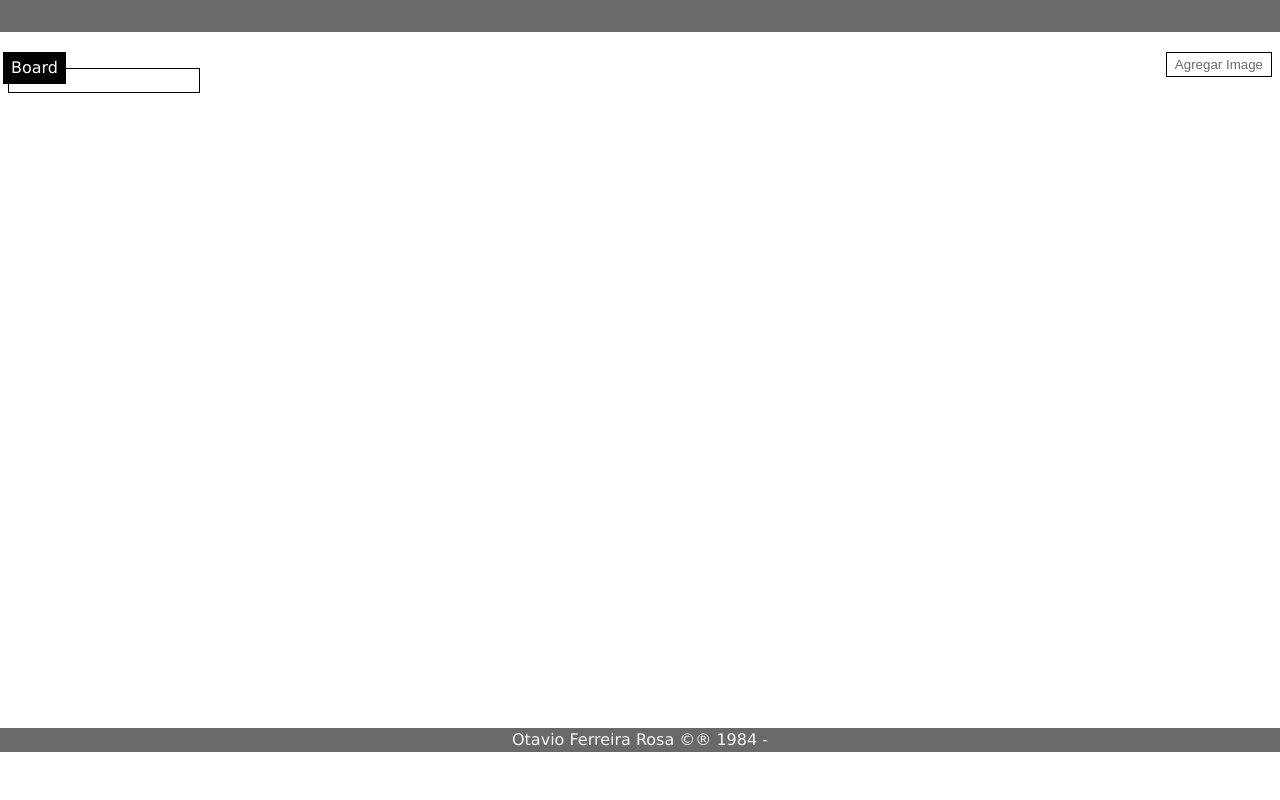
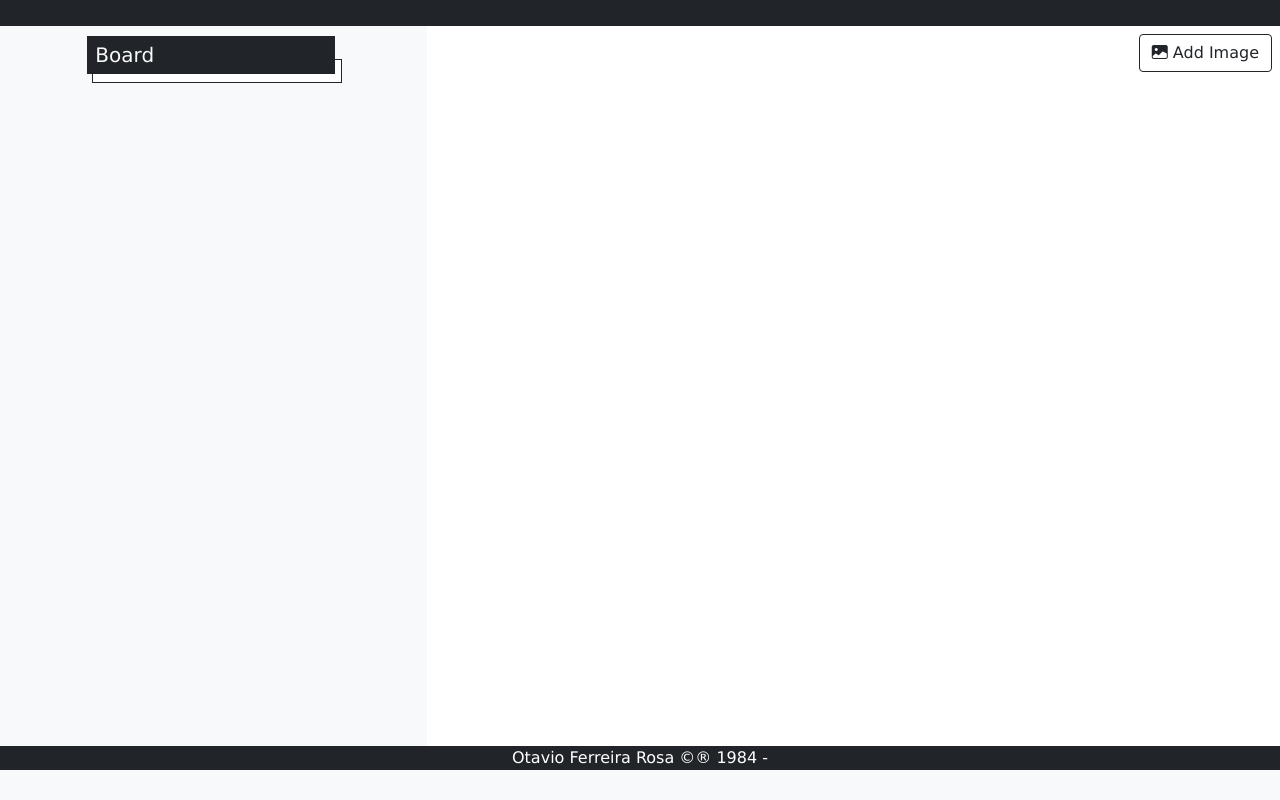
Before and after one commit to otomatico/ImageBoard, a PHP site: page /Infrastructure/Views/layout.html in a window 1280 px wide. Run offline with PHP 8.4, Linux system fonts and the light colour scheme; data comes from the database, SQL or seed files in the repository; data that the repository does not hold is empty; some libraries are stand-ins or nearby versions.

Commit message:
Split Page
partiendo pantalla y contenidos

```diff
--- a/API/Domain/enums.php
+++ b/API/Domain/enums.php
@@ -5,5 +5,5 @@ enum HttpMethod: string
     case POST = "POST";
     case PUT = "PUT";
     case DELETE = "DELETE";
-}
+};
 ?>
--- a/API/Infrastructure/Views/components/BoardList.js
+++ b/API/Infrastructure/Views/components/BoardList.js
@@ -12,26 +12,27 @@ export default class BoardList extends HTMLElement {
         let header = document.createElement("legend");
         let body = document.createElement("menu");
 
-        card.className="card";
-        header.className="card-title";
-        header.textContent="Board"
-        body.className="card-main";
+        header.textContent = "Board";
+        header.className = "fs-5";
+        body.className = "list-group list-group-flush w100";
+
         card.appendChild(header);
         card.appendChild(body);
         this.appendChild(card);
         let list = await this.#Get();
-        list.forEach(item=>{
+        list.forEach(item => {
             let li = document.createElement("li")
             let a = document.createElement("a")
-            a.setAttribute("href",`post/${item.id}`)
-            a.textContent = item.name;
+            a.setAttribute("href", `board/${item.name}`)
+            a.textContent = item.description;
+            li.className = "list-group-item";
             li.appendChild(a);
             body.appendChild(li);
         });
     }
 
-    async #Get(){
-        const url =`${$global.url_api}/Board/GetAll`
+    async #Get() {
+        const url = `${$global.url_api}/Board/GetAll`
         const response = await API.get(url);
         return response.json();
     }
--- a/API/Infrastructure/Views/components/PostForm.js
+++ b/API/Infrastructure/Views/components/PostForm.js
@@ -1,21 +1,27 @@
-const html=`
-<button id="createPostDialog">Agregar Image</button>
+const html = `
+<button class="btn btn-outline-dark" id="createPostDialog"><i class="bi bi-image-fill"></i> Add Image</button>
 <dialog id="postDialog">
-    <!--document.querySelector("dialog").show()-->
-    <fieldset class="card center">
-        <legend class="card-title">Agregar Image</legend>
-        <form class="form" method="dialog">
-            <input class="form-item" type="text" name="alias" placeholder="Name" />
-            <input class="form-item" type="text" name="title" placeholder="Title" />
-            <textarea class="form-item" type="text" name="message" placeholder="Message" rows="7"></textarea>
-            <footer>
-                <label class="btn" for="image" title="Open Image">&#x1F5FB; Image</label><input type="file"
+    <div class="d-flex justify-content-center mt-4">
+        <fieldset>
+            <legend>Add Image</legend>
+            <form class="card border-0" method="dialog">
+                <div class="card-body">
+                    <input class="form-control mb-2" type="text" name="alias" placeholder="Name" />
+                    <input class="form-control mb-2" type="text" name="title" placeholder="Title" />
+                    <textarea class="form-control mb-2" type="text" name="message" placeholder="Message" rows="7"></textarea>
+                </div>
+                <footer class="card-footer d-flex justify-content-between">
+                    <label class="btn btn-outline-dark" for="image" title="Open Image"><i class="bi bi-image-fill"></i> Image</label><input type="file"
                         class="hidden" id="image" name="image" />
-                <button type="submit" title="Post">&#x1F4BE; Guardar</button>
-                <button id="cancel" type="reset">&#x274C; Cancel</button>
+                    <span class="separate">&nbsp;</span>
+                    <div>
+                    <button class="btn btn-outline-secondary" id="cancel" type="reset"><i class="bi bi-x-lg"></i> Cancel</button>
+                        <button class="btn btn-outline-dark" type="submit" title="Post"><i class="bi bi-floppy2-fill"></i> Save</button>
+                    </div>
                 </footer>
             </form>
         </fieldset>
+    </div>
 </dialog>`;
 export default class PostForm extends HTMLElement {
 
@@ -38,8 +44,8 @@ export default class PostForm extends HTMLElement {
         });
     }
 
-    async #Post(){
-        const url ="/Board/GetAll"
+    async #Post() {
+        const url = "/Board/GetAll"
         const response = await fetch(url);
         return response.json();
     }
--- a/API/Infrastructure/Views/components/PostList.js
+++ b/API/Infrastructure/Views/components/PostList.js
@@ -1,14 +1,6 @@
 import API from '../services/API_Fetch.js'
 import $global from '../global.js'
 
-const html=`
-<figure class="post">
-    <img src="assets/none.png" />
-    <figcaption>None Test Image</figcaption>
-    <article>
-        Lorem ipsum recusive mode
-    </article>
-</figure>`
 export default class PostList extends HTMLElement {
 
     constructor() {
@@ -17,33 +9,38 @@ export default class PostList extends HTMLElement {
     async connectedCallback() {
         this.innerHTML = '';
         let list = await this.#GetTree();
-        let html = list.map((item)=>{
-            let items = item.posts.map(({subject,thumb_path,message})=>
-                this.#CreateItem(subject,thumb_path,message)
+        let html = list.map((item) => {
+            let items = item.posts.map(({ id, subject, thumb_path, message }) => {
+                let text = message.length > 200 ? message.slice(0, 197) + '...' : message;
+                return this.#CreateItem(id, subject, thumb_path, text);
+            }
             );
-            return this.#CreateBlock(item.subject,items.join(""));
+            return this.#CreateBlock(item.subject, items.join(""));
         });
-        this.insertAdjacentHTML( 'beforeend', html.join("") );
+        this.insertAdjacentHTML('beforeend', html.join(""));
     }
 
-    #CreateBlock(subject,body){
+    #CreateBlock(subject, body) {
         return `
-<div class="card border-0">
-    <h3 class="card-title">${subject}</h3>
-    <article class="card-main">${body}</article>
+<div class="card">
+    <h3 class="card-header">${subject}</h3>
+    <article class="card-body d-flex d-flex-column">${body}</article>
+</div>`;
+
+    }
+    #CreateItem(id, subject, thumb_path, message) {
+        return `
+<div class="d-flex" >
+    <img src="./static/${thumb_path}" class="rounded-start m-2" style="height:100px; width:200px;"/>
+    <div>
+        <span class="fs-5">${subject}</span> <a href="/post/follow/${id}" class="">[more]</a>
+        <blockquote class="fs-6 word-wrap">${message.slice(7)}</blockquote>
+    </div>
 </div>`;
     }
-    #CreateItem(subject,thumb_path,message){
-        return `
-<figure class="post">
-    <img src="./static/${thumb_path}" />
-    <figcaption>${subject}</figcaption>
-    <article>${message}</article>
-</figure>`;
-    }
 
-    async #GetTree(id=1){
-        const url =`${$global.url_api}/thread/treebyboard/${id}`
+    async #GetTree(id = 1) {
+        const url = `${$global.url_api}/thread/treebyboard/${id}`
         const response = await API.get(url);
         return response.json();
     }
--- a/API/Infrastructure/Views/layout.html
+++ b/API/Infrastructure/Views/layout.html
@@ -8,18 +8,31 @@
   </title>
   <meta name="viewport" content="width=device-width, initial-scale=1.0" />
   <link rel="icon" type="image/png" href="./static/image/favicon.png" />
+  <link href="https://cdn.jsdelivr.net/npm/bootstrap@5.0.2/dist/css/bootstrap.min.css" rel="stylesheet"
+    integrity="sha384-EVSTQN3/azprG1Anm3QDgpJLIm9Nao0Yz1ztcQTwFspd3yD65VohhpuuCOmLASjC" crossorigin="anonymous">
   <link rel="stylesheet" href="./static/css/style.css" />
+  <link rel="stylesheet" href="https://cdn.jsdelivr.net/npm/bootstrap-icons@1.11.3/font/bootstrap-icons.min.css">
 </head>
 
-<body>
-  <header>
-    <h1><?= SITE_NAME ?></h1>
+<body class="d-flex flex-column">
+  <header class="d-flex bg-dark text-white">
+    <nav class="navbar navbar-expand-lg navbar-dark">
+      <div class="container-fluid">
+        <a class="navbar-brand" href="#">
+          <?= SITE_NAME ?>
+        </a>
+      </div>
+    </nav>
   </header>
-  <main-view class="card-main flex-main"></main-view>
-  <footer class="footer-page">
-      Otavio Ferreira Rosa &copy;&reg; 1984 - <?= date("Y") ?>
+  <board-view class="d-flex"></board-view>
+  <footer class="mt-auto d-flex justify-content-center bg-dark text-white">
+    Otavio Ferreira Rosa &copy;&reg; 1984 -
+    <?= date("Y") ?>
   </footer>
-  <script src="./page/MainView.js" type="module"></script>
+  <script src="https://cdn.jsdelivr.net/npm/bootstrap@5.0.2/dist/js/bootstrap.bundle.min.js"
+    integrity="sha384-MrcW6ZMFYlzcLA8Nl+NtUVF0sA7MsXsP1UyJoMp4YLEuNSfAP+JcXn/tWtIaxVXM"
+    crossorigin="anonymous"></script>
+  <script src="./page/BoardView.js" type="module"></script>
 </body>
 
 </html>
--- a/API/Infrastructure/Views/page/MainView.js
+++ b/API/Infrastructure/Views/page/BoardView.js
@@ -3,17 +3,17 @@ import PostForm from '../components/PostForm.js'
 import BoardList from '../components/BoardList.js'
 //import * as $global from '/global.js';
 
-export default class MainView extends HTMLElement {
+export default class BoardView extends HTMLElement {
 
     constructor() {
         super()
     }
     async connectedCallback() {
         this.innerHTML = '';
-        //let main = document.createElement("MAIN")
         let aside = document.createElement("ASIDE")
         let section = document.createElement("SECTION")
-
+        aside.className = "col-4 pt-2 ps-2";
+        section.className = "col p-2 bg-white overflow-auto";
         aside.appendChild(new BoardList())
         section.appendChild(new PostForm())
         section.appendChild(new PostList())
@@ -24,4 +24,4 @@ export default class MainView extends HTMLElement {
     }
 }
 
-window.customElements.define("main-view", MainView);
+window.customElements.define("board-view", BoardView);
--- a/API/Infrastructure/Views/static/css/style.css
+++ b/API/Infrastructure/Views/static/css/style.css
@@ -1,40 +1,12 @@
-*,
-:after,
-:before {
-    box-sizing: border-box;
-}
-
-* {
-    padding: 0;
-    margin: 0;
-}
-
 html,
 body {
     font-family: Verdana, sans-serif;
     font-size: 16px;
     line-height: 1.5;
-}
-
-header {
-    background-color: DimGray;
-    color: white;
-    padding: 1rem;
-    margin-bottom: 1rem;
-}
-
-button,
-.btn {
-    border: 1px solid black;
-    border-radius: 0;
-    background-color: white;
-    color: dimgray;
-    padding: 4px 8px;
+    background-color: var(--bs-light);
 }
 
 dialog {
-    top: 0;
-    margin: 0px auto;
     width: 100%;
     height: 100vh;
     border: 0px;
@@ -45,43 +17,46 @@ dialog .card {
     margin-top: 50px;
 }
 
-.card {
-    border: 1px solid black;
+fieldset {
+    border: 1px solid var(--bs-dark);
+    background-color: white;
 }
 
-legend.card-title {
+legend {
     margin-left: -6px;
-}
-.card-title {
-    background-color: black;
-    color: white;
-    border: 0px solid black;
+    margin-top: -24px;
+    background-color: var(--bs-dark);
+    color: var(--bs-light);
+    border: 0px;
     padding: 4px 8px;
+    /*
+    border: 0 solid gray;
+    border-right-width: 6px;
+    border-bottom-width: 6px;
+    */
 }
 
-.card-main menu {
+fieldset menu {
     list-style: none;
 }
 
-.card-main {
-    padding: 4px 8px;
+fieldset menu li a {
+    text-decoration: none;
 }
 
-.card.center {
+aside fieldset {
     margin-left: auto;
     margin-right: auto;
+    margin-top: 25px;
     width: 250px;
 }
 
-.border-0 {
-    border-width: 0px;
+board-view {
+    height: calc(100vh - 80px);
+    overflow: hidden;
 }
 
-.flex-main aside {
-    flex-basis: 200px;
-    padding-right: 8px;
-}
-post-form{
+post-form {
     width: 100%;
     margin-bottom: 8px;
     display: flex;
@@ -90,73 +65,10 @@ post-form{
     justify-content: flex-end;
 }
 
-.flex-main section {
-    flex-basis: calc(100% - 200px);
-    padding-left: 8px;
-}
-
-.flex-main {
-    display: flex;
-    flex-direction: row;
-    align-content: flex-start;
-    align-items: stretch;
-    height: calc(100vh - 120px);
-}
-
-.post {
-    background-color: LightGray;
-    display: flex;
-    flex-direction: row;
-    align-content: flex-start;
-    align-items: stretch;
-    flex-basis: auto;
-    flex-wrap: wrap;
-    padding: 4px 8px;
-}
-
-.post img {
-    flex-basis: 30%;
-    max-width: 200px;
-}
-
-.post article {
-    flex-basis: 100%;
-
-}
-
-.form {
-    display: flex;
-    flex-direction: column;
-    align-content: center;
-    flex-basis: auto;
-    flex-wrap: wrap;
-    padding: 4px 8px;
-}
-
-.form-item {
-    margin: 4px 0;
-    border: 1px solid black;
-    color: black;
-    padding: 4px;
-}
-
-.form-item:hover,
-.form-item:focus-visible {
-    outline: 0;
-    background-color: LightGray;
-}
-
-.form footer {
-    display: flex;
-    flex-direction: row;
-    justify-content: space-between;
+.w100 {
+    width: 100%;
 }
 
 .hidden {
     display: none
 }
-.footer-page{
-    text-align: center;
-    background-color: dimgray;
-    color: whitesmoke;
-}
--- a/API/index.php
+++ b/API/index.php
@@ -19,4 +19,4 @@ try {
 }
 
 //php -S localhost:4321 index.php ->Api
-//php -S localhost:8001 -t.\Infrastructure\View\ ->Web
+//php -S localhost:4200 -t.\Infrastructure\Views\ ->Web
```
Also changed, not shown: API/appsettings.json (+7 -7 lines), API/migration/dump.sql (+13 -2 lines), README.md. Lines whose indentation alone changed are shown as unchanged.
